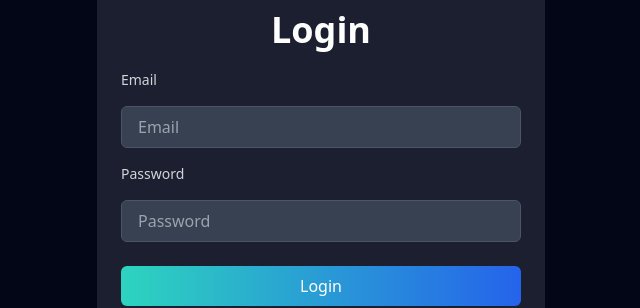
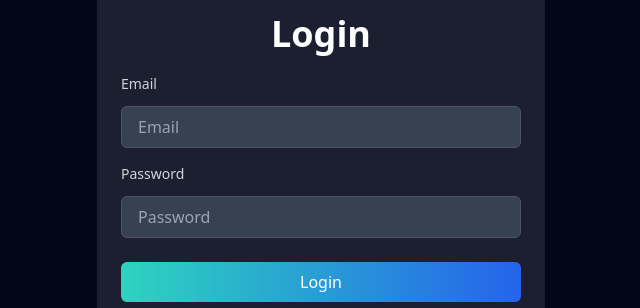
Before and after one commit to Zain0205/el-posting-fe-react, a React (Vite) app: page / in a window 1280 px wide. Shown: the part 286-594 px from the top of the page, without its empty margins (319-959 px from the left). Built offline with nearby package versions, Linux system fonts and the light colour scheme; a web font is replaced by a local one.

Commit message:
fix style

```diff
--- a/src/components/Input.jsx
+++ b/src/components/Input.jsx
@@ -1,7 +1,7 @@
 function Input({label, id, ...props}) {
   return (
     <>
-      <div className="flex flex-col text-white gap-y-2 mb-4">
+      <div className="flex flex-col text-white gap-y-1 mb-4">
        <label className="block text-sm font-medium text-gray-300" htmlFor={id}>
         {label}
         </label>
```
